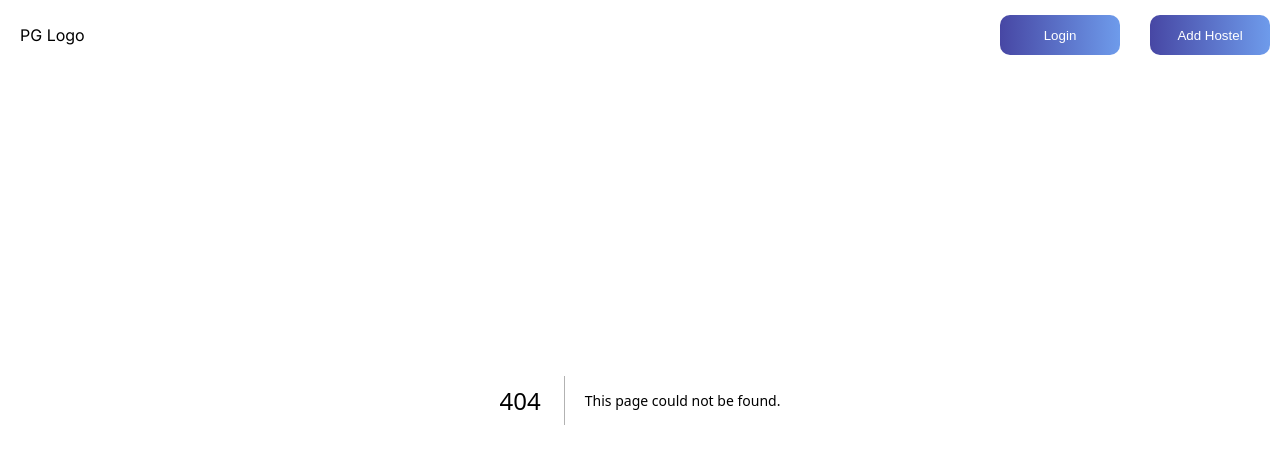
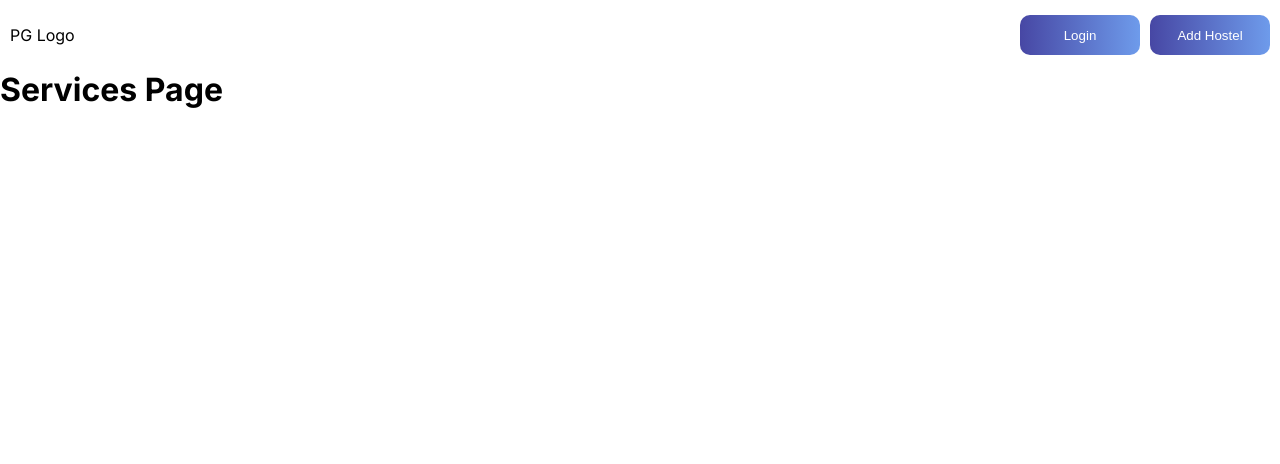
Before and after one commit to Fernandes7/Pocket-PG-Frontend, a Next.js app: page /pgservices in a window 1280 px wide. Before the commit this address had no page. Shown: the top 464 px of the page. Built offline with nearby package versions, Linux system fonts and the light colour scheme.

Commit message:
Editing done on Homepage by Nikhith

```diff
--- a/src/app/page.module.css
+++ b/src/app/page.module.css
@@ -168,18 +168,23 @@
 
 .headdiv{
   display:flex;
-  padding-left: 20px;
   justify-content: space-between;
   align-items: center;
   height: 70px;
   width: 100%;
-  position: fixed;
-  background: white;
-  z-index: 1;
+  position: sticky;
+  top:0px;
+  z-index: 2;
+}
+
+.headdiv p {
+  margin-left: 10px;
 }
 
 .linkdiv{
   display: flex;
+  gap:10px;
+  margin-right: 10px;
 }
 
 .linkdiv button{
@@ -190,7 +195,7 @@
   background: linear-gradient(90deg, rgba(2,0,36,1) 0%, rgba(71,71,164,1) 0%, rgba(110,155,235,1) 100%);
   cursor: pointer;
   border: none;
-  margin-right: 30px;
+  /* margin-right: 30px; */
   color: white;
 }
 
@@ -207,7 +212,7 @@
   list-style: none;
   font-family: "Raleway";
   font-size: 18px;
-  font-weight:500;
+  font-weight:600;
   cursor: pointer;
 }
 
--- a/src/app/page.tsx
+++ b/src/app/page.tsx
@@ -21,11 +21,12 @@ export default function Startpage(){
         <div className={styles.imagediv}>
         <h1 className={styles.mainhead}>Welcome to POCKET PG</h1>
         <h5 className={styles.mainsubhead}>Manage your hostel effortlessly</h5>
-        <button className={styles.explorebutton} onClick={()=>movetohomepage("/home")}>Explore Now</button>
+        <button className={styles.explorebutton} onClick={()=>movetohomepage("/home?location=erna")}>Explore Now</button>
         <div className={styles.linksdiv}>
           <ul>
             <li  onClick={()=>movetohomepage("/")}>Home</li>
             <li  onClick={()=>movetohomepage("/about")}>About</li>
+            <li  onClick={()=>movetohomepage("/pgservices")}>Services</li>
             <li  onClick={()=>movetohomepage("/contact")}>Contact</li>
             <li  onClick={()=>movetohomepage("/termsandcondition")}>Term's & Condition</li>
           </ul>
--- /dev/null
+++ b/src/app/pgservices/page.tsx
@@ -0,0 +1,8 @@
+export default function Pgservices()
+{
+    return(
+        <>
+        <h1>Services Page</h1>
+        </>
+    )
+}
```
Also changed, not shown: src/app/home/page.tsx (+4 -3 lines), src/app/home/home.module.css (added).
